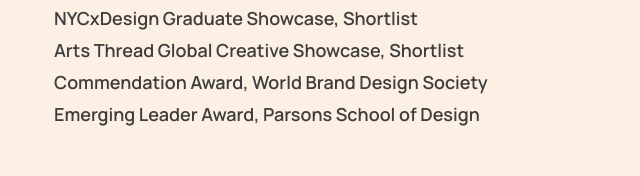
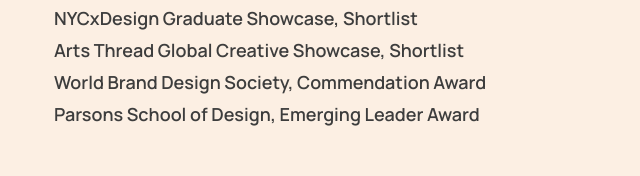
Before and after one commit to sidhyatikku/landing, a plain HTML site: page index.html in a window 1280 px wide. Shown: the part 1343-1519 px from the top of the page, without its empty margins (586-1226 px from the left). Drawn offline with Linux system fonts and the light colour scheme.

Commit message:
placement

```diff
--- a/index.html
+++ b/index.html
@@ -164,8 +164,8 @@
             <div class="title2"><a href="https://www.indigoaward.com/winners/9890" target="_blank"> Indigo Design Awards Gold and Silver (2x) Winner </a></div>
             <div class="title2"><a href="https://nycxdesign.org/student-graduate-portfolio-showcase/#/project/the-dashboard-financial-tracker-for-the-new-school" target="_blank"> NYCxDesign Graduate Showcase, Shortlist </a></div>
             <div class="title2"><a href="https://www.artsthread.com/portfolios/the-dashboard-financial-tracker-for-the-new-school" target="_blank"> Arts Thread Global Creative Showcase, Shortlist </a></div>
-            <div class="title2"><a href="https://www.studentdesignawards.com/winners-2024-25#:~:text=Sidhya%20Tikku%0AThe%20New%20School%20%2D%20Parsons%20School%20of%20Design%2C%20School%20of%20Art%2C%20Media%2C%20and%20Technology%20%2D%20United%20States%0A%0ADigital%20Design%3A%20Data%20Visualisation%20Design%0ACommended%20Award" target="_blank"> Commendation Award, World Brand Design Society </a></div>
-            <div class="title2"><a href="https://www.newschool.edu/student-leadership/programs/#:~:text=Emerging%20Leader%20Award" target="_blank"> Emerging Leader Award, Parsons School of Design </a></div>
+            <div class="title2"><a href="https://www.studentdesignawards.com/winners-2024-25#:~:text=Sidhya%20Tikku%0AThe%20New%20School%20%2D%20Parsons%20School%20of%20Design%2C%20School%20of%20Art%2C%20Media%2C%20and%20Technology%20%2D%20United%20States%0A%0ADigital%20Design%3A%20Data%20Visualisation%20Design%0ACommended%20Award" target="_blank"> World Brand Design Society, Commendation Award </a></div>
+            <div class="title2"><a href="https://www.newschool.edu/student-leadership/programs/#:~:text=Emerging%20Leader%20Award" target="_blank">Parsons School of Design, Emerging Leader Award </a></div>
           </div>
         </div>
 
```
